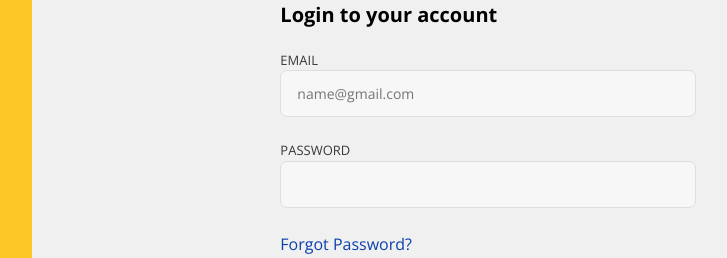
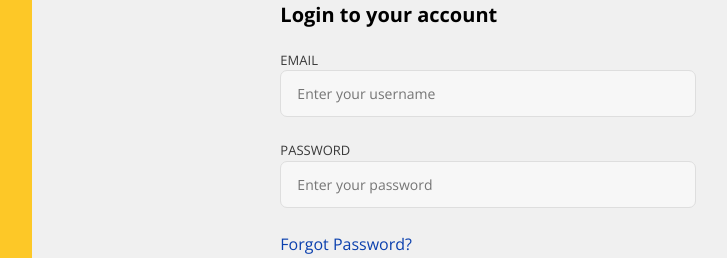
Before and after one commit to jaoskii/event-registration-front, a Vue app: page /login in a window 1280 px wide. Shown: the part 291-549 px from the top of the page, without its empty margins (335-1062 px from the left). Built offline with nearby package versions, Linux system fonts and the light colour scheme.

Commit message:
added api call for login

```diff
--- a/src/components/frontend/components/LoginForm.vue
+++ b/src/components/frontend/components/LoginForm.vue
@@ -6,11 +6,21 @@
     <h4>Login to your account</h4>
     <div class="frm-grp">
       <label>Email</label>
-      <input type="email" class="frm-text" placeholder="name@gmail.com" />
+      <input
+        v-model="loginForm.username"
+        type="email"
+        class="frm-text"
+        placeholder="Enter your username"
+      />
     </div>
     <div class="frm-grp">
       <label>Password</label>
-      <input type="password" class="frm-text" placeholder="" />
+      <input
+        v-model="loginForm.password"
+        type="password"
+        class="frm-text"
+        placeholder="Enter your password"
+      />
     </div>
     <div class="frm-grp">
       <a class="nav-link" href="forgot-password.html">Forgot Password?</a>
@@ -35,7 +45,9 @@ export default {
   name: 'login-form',
   components: {},
   data() {
-    return {}
+    return {
+      loginForm: { username: '', password: '' }
+    }
   },
   created() {
     //console.log(useFrontendStore)
@@ -46,11 +58,39 @@ export default {
     toggleRegistrationForm() {
       useFrontendStore().$patch((state) => {
         state.viewRegisterForm ? (state.viewRegisterForm = false) : (state.viewRegisterForm = true)
-        console.log(state.viewRegisterForm)
       })
     },
     attemptLogin() {
-      useFrontendStore().tryLoggingIn({ g: 'g' }).then({})
+      useFrontendStore()
+        .tryLoggingIn(this.loginForm)
+        .then((res) => {
+          let data = res.data
+          if (data.status) {
+            /* notify({
+              title: 'LOGIN SUCCESS',
+              text: data.msg,
+              type: 'info',
+              duration: 10000,
+              speed: 1000
+            }) */
+            /* userStore.$patch((state) => {
+              ;(state.userToken = data.access_token),
+                Object.keys(state.logged_user).forEach((element) => {
+                  state.logged_user[element] = data[element]
+                })
+              sessionStorage.setItem('traqsx', data.access_token)
+            }) */
+            //self.$router.push('/landing')
+          } else {
+            /* notify({
+              title: 'LOGIN ERROR',
+              text: data.msg,
+              type: 'error',
+              duration: 10000,
+              speed: 1000
+            }) */
+          } //end if
+        })
     }
   },
   computed: {
--- a/src/stores/frontend.js
+++ b/src/stores/frontend.js
@@ -15,7 +15,7 @@ export const useFrontendStore = defineStore('frontend', {
     //NAMING CONVENTION SEMANTICS:
     //fetch + function name
     async tryLoggingIn(params = {}){
-        const url = import.meta.env.VITE_BASE_BACKEND_URL + 'v1/merchants/qcoins/summary';
+        const url = import.meta.env.VITE_BASE_BACKEND_URL + 'v1/auth/login';
         console.log(url);
         let config = {
           headers: {
```
